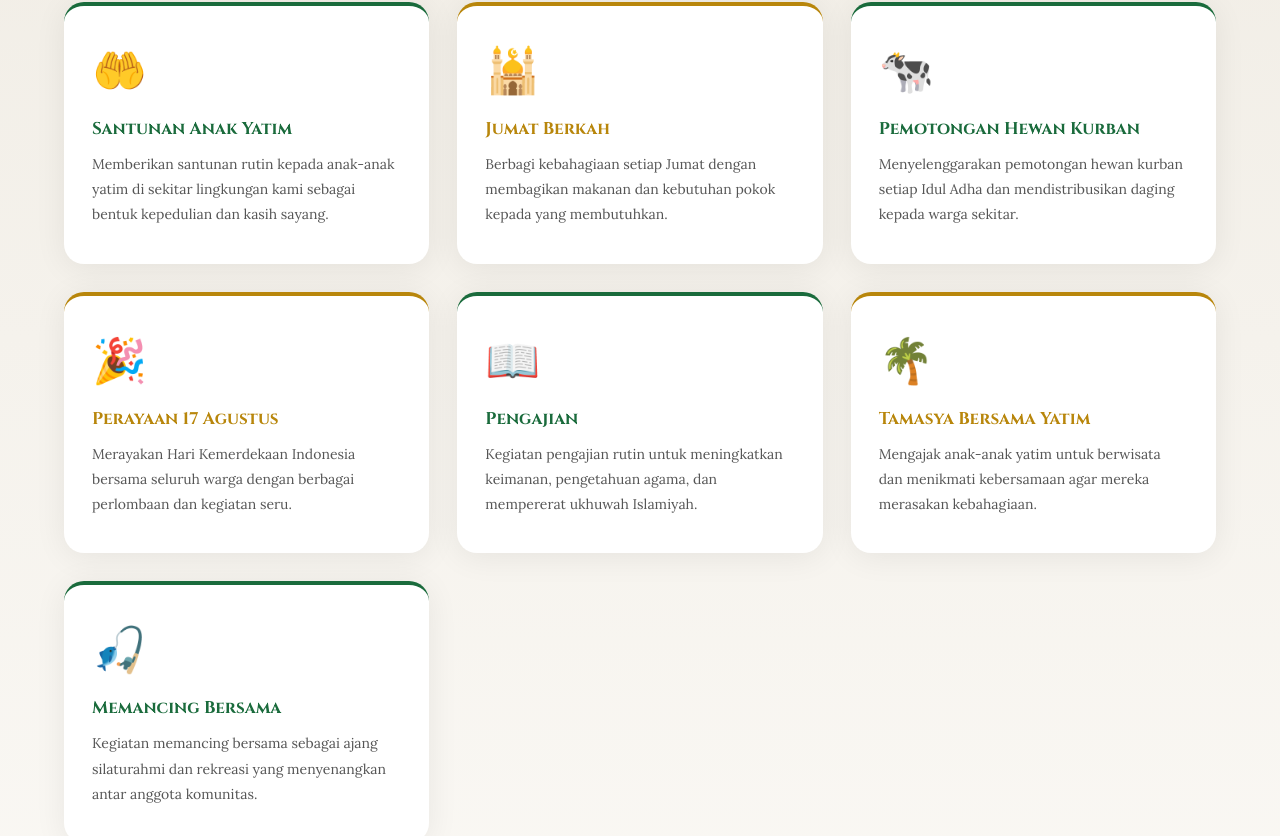
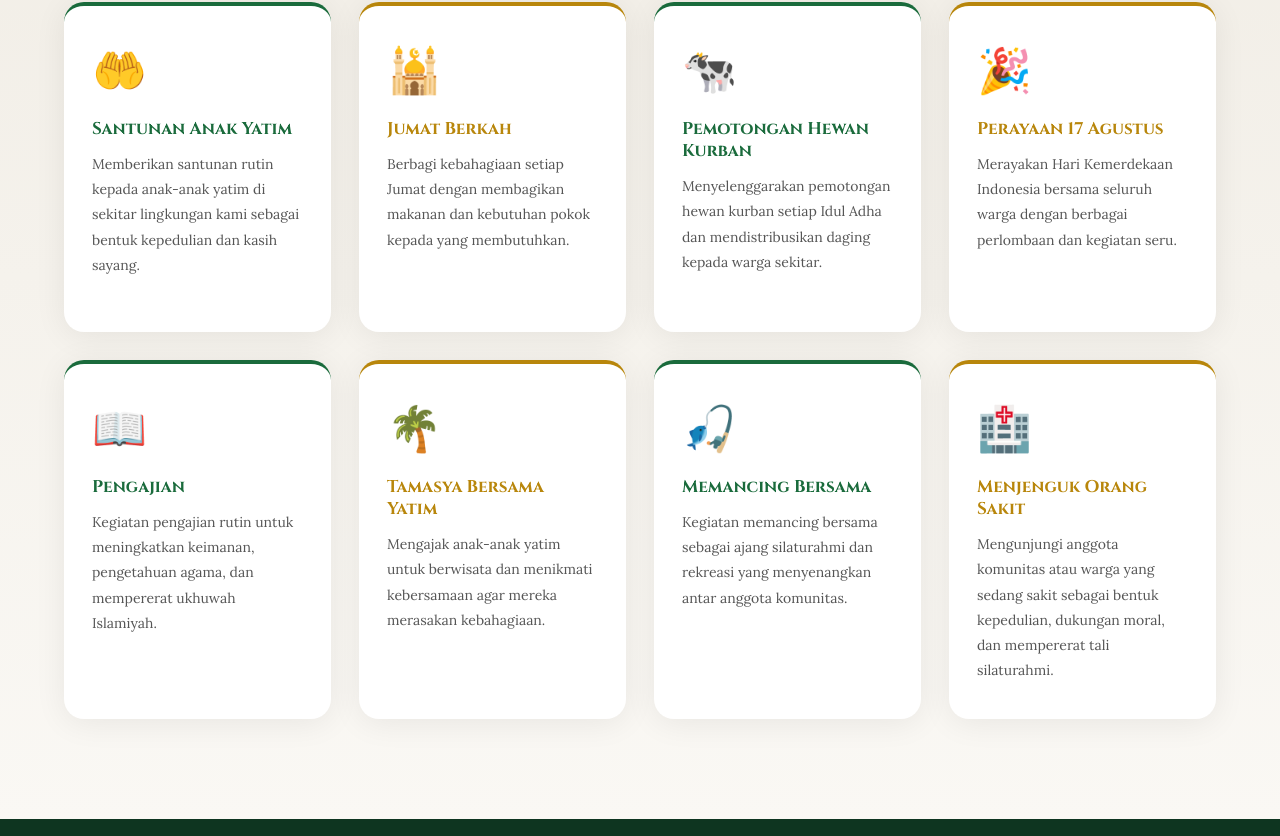
Before and after one commit to meranhijrahbersatula-cloud/mhb-website, a React (Vite) app: page / in a window 1280 px wide. Shown: the part 1964-2800 px from the top of the page. Built offline with nearby package versions, Linux system fonts and the light colour scheme.

Commit message:
Fix activity cards layout and hover behavior

```diff
--- a/src/App.jsx
+++ b/src/App.jsx
@@ -52,13 +52,19 @@ const KEGIATAN = [
     desc: "Kegiatan memancing bersama sebagai ajang silaturahmi dan rekreasi yang menyenangkan antar anggota komunitas.",
     color: "#1a6b3c",
   },
+  {
+  icon: "🏥",
+  title: "Menjenguk Orang Sakit",
+  desc: "Mengunjungi anggota komunitas atau warga yang sedang sakit sebagai bentuk kepedulian, dukungan moral, dan mempererat tali silaturahmi.",
+  color: "#b8860b",
+  },
 ];
 
 const STATS = [
   { value: "98+", label: "Anggota Aktif" },
   { value: "100+", label: "Yatim Disantuni" },
   { value: "8", label: "Program Kegiatan" },
-  { value: "6+", label: "Tahun Berdiri" },
+  { value: "6", label: "Tahun Berdiri" },
 ];
 
 function useIntersect(threshold = 0.15) {
@@ -293,22 +299,37 @@ export default function App() {
               <div style={{ width: 80, height: 3, background: "linear-gradient(90deg, #1a6b3c, #b8860b)", margin: "0 auto", borderRadius: 2 }} />
             </div>
           </FadeIn>
-          <div style={{ display: "grid", gridTemplateColumns: "repeat(auto-fill, minmax(300px, 1fr))", gap: 28 }}>
+          <div style={{ display: "grid", gridTemplateColumns: "repeat(auto-fill, minmax(260px, 1fr))", gap: 28 }}>
             {KEGIATAN.map((k, i) => (
               <FadeIn key={k.title} delay={i * 0.08}>
-                <div style={{
-                  background: "#fff", borderRadius: 20, padding: "36px 28px",
-                  boxShadow: "0 4px 32px rgba(0,0,0,0.07)",
-                  borderTop: `4px solid ${k.color}`,
-                  transition: "transform 0.3s, box-shadow 0.3s",
-                  cursor: "default",
-                }}
-                  onMouseEnter={e => { e.currentTarget.style.transform = "translateY(-6px)"; e.currentTarget.style.boxShadow = "0 16px 48px rgba(0,0,0,0.13)"; }}
-                  onMouseLeave={e => { e.currentTarget.style.transform = "translateY(0)"; e.currentTarget.style.boxShadow = "0 4px 32px rgba(0,0,0,0.07)"; }}
+                <div
+                  style={{
+                    background: "#fff",
+                    borderRadius: 20,
+                    padding: "36px 28px",
+                    boxShadow: "0 4px 32px rgba(0,0,0,0.07)",
+                    borderTop: `4px solid ${k.color}`,
+                    transition: "transform 0.3s, box-shadow 0.3s",
+                    cursor: "default",
+                    minHeight: 330,
+                    height: "100%",
+                    display: "flex",
+                    flexDirection: "column",
+                  }}
+                  onMouseEnter={e => {
+                    e.currentTarget.style.transform = "translateY(-6px)";
+                    e.currentTarget.style.boxShadow = "0 16px 48px rgba(0,0,0,0.13)";
+                  }}
+                  onMouseLeave={e => {
+                    e.currentTarget.style.transform = "translateY(0)";
+                    e.currentTarget.style.boxShadow = "0 4px 32px rgba(0,0,0,0.07)";
+                  }}
                 >
                   <div style={{ fontSize: 44, marginBottom: 20 }}>{k.icon}</div>
                   <h3 style={{ fontFamily: "'Cinzel',serif", fontSize: 17, color: k.color, marginBottom: 12, lineHeight: 1.3 }}>{k.title}</h3>
-                  <p style={{ color: "#555", lineHeight: 1.8, fontSize: 14 }}>{k.desc}</p>
+                  <p style={{ color: "#555", lineHeight: 1.8, fontSize: 14, flexGrow: 1 }}>
+                    {k.desc}
+                  </p>
                 </div>
               </FadeIn>
             ))}
```
